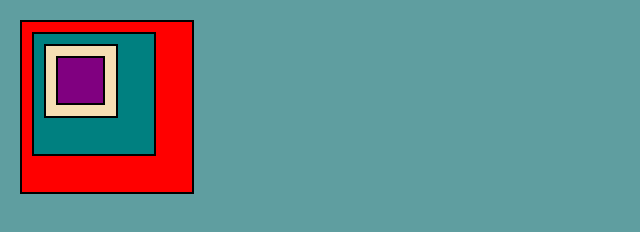
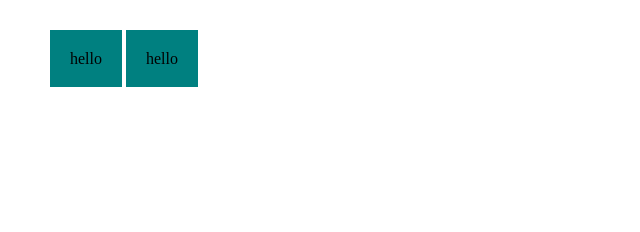
Before and after one commit to beduty/kokoa-clone, a plain HTML site: page home.html in a window 1280 px wide. Shown: the whole page, without its empty margins (0-640 px from the left). Drawn offline with Linux system fonts and the light colour scheme.

Commit message:
0_10. Inline에 위아래 Margin을 주는 방법
Inline의 경우에는 Padding은 사방에 적용할 수 있으나, Margin은 좌 우에만 적용할 수 있다. Inline은 너비와 높이는 못가지기 때문이다.
위, 아래 Margin을 주고 싶으면 Block으로 바꾸라!

```diff
--- a/home.html
+++ b/home.html
@@ -9,12 +9,7 @@
         <link href="styles.css" rel = "stylesheet"/>
     </head>
     <body>
-        <div id = "first">
-            <div id = "second">
-                <div id = "third">
-                    <div id = "fourth"></div>
-                </div>
-            </div>
-        </div>
+        <span>hello</span>
+        <span>hello</span>
     </body>
 </html>
--- a/styles.css
+++ b/styles.css
@@ -1,37 +1,7 @@
 body {
-  margin: 0;
+  margin: 50px;
+}
+span {
+  background-color: teal;
   padding: 20px;
-  background-color: cadetblue;
 }
-div {
-  height: 150px;
-  width: 150px;
-  padding: 10px;
-  border: 2px;
-  border-style: solid;
-  border-color: black;
-}
-
-#first {
-  background-color: red;
-  width: 150px;
-  height: 150px;
-}
-
-#second {
-  background-color: teal;
-  width: 100px;
-  height: 100px;
-}
-
-#third {
-  background-color: wheat;
-  width: 50px;
-  height: 50px;
-}
-
-#fourth {
-  background-color: purple;
-  width: 25px;
-  height: 25px;
-}
```
